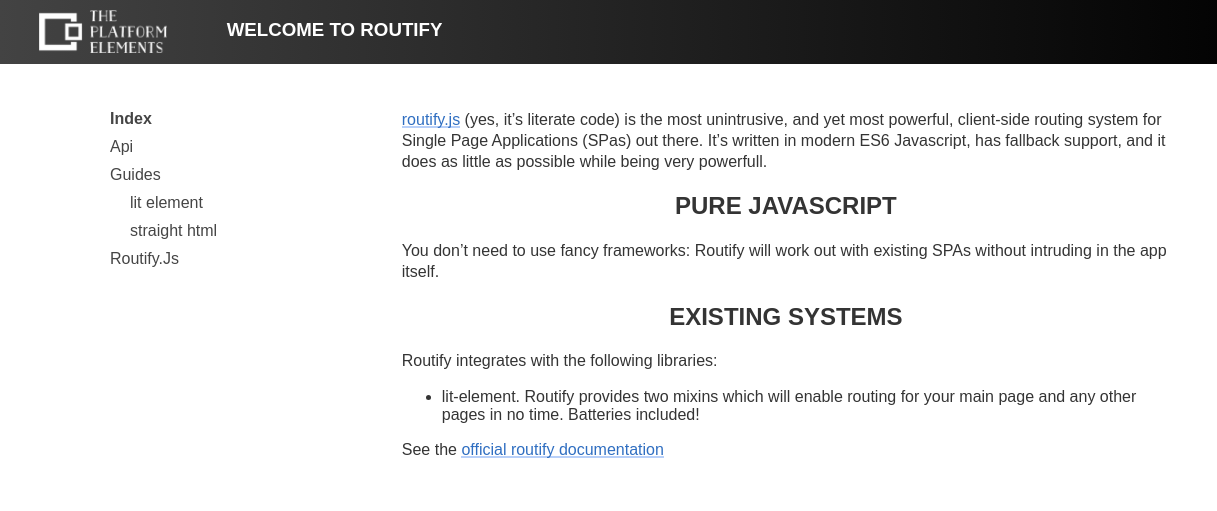
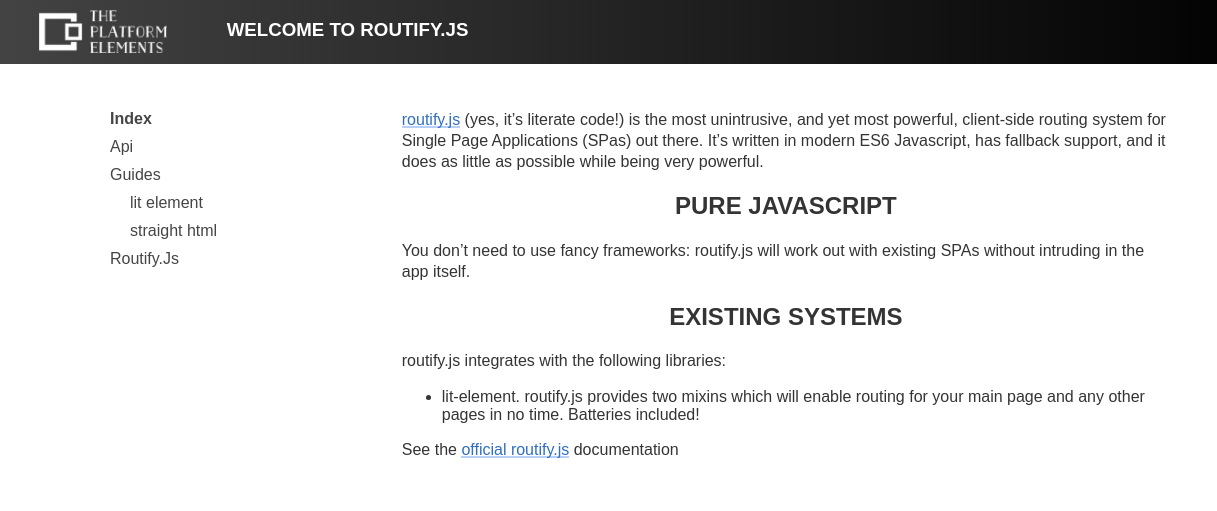
Before and after one commit to mobily-enterprises/routify, a website: page docs/index.html in a window 1280 px wide. Shown: the top 511 px of the page, 0-1217 px from the left. Drawn offline with Linux system fonts and the light colour scheme.

Commit message:
More docs fixes

```diff
--- a/docs/index.html
+++ b/docs/index.html
@@ -3,7 +3,7 @@
 
 <html>
 <head>
-  <title>Welcome to Routify</title>
+  <title>Welcome to routify.js</title>
   <meta http-equiv="content-type" content="text/html; charset=UTF-8">
   <link rel="stylesheet" media="all" href="public/stylesheets/normalize.css" />
   <link rel="stylesheet" media="all" href="tpe.css" />
@@ -14,7 +14,7 @@
         <div class="topbar">
           <div id="logo" alt="TPE">
           </div>
-          <h3>Welcome to Routify</h3>
+          <h3>Welcome to routify.js</h3>
           <!-- <img id="logo" src="/images/TPE_logo_white.png" height="60px" alt="TPE" > -->
           <div class="links">
             <a href="https://github.com/mobily-enterprises/tpe" target="_blank" title="View on GitHub">
@@ -89,28 +89,28 @@
         <div class="contentPage">
 
 
-            <p><a href="routify.html">routify.js</a> (yes, it’s literate code) is the most unintrusive, and yet most powerful, client-side routing system for
+            <p><a href="routify.html">routify.js</a> (yes, it’s literate code!) is the most unintrusive, and yet most powerful, client-side routing system for
 Single Page Applications (SPas) out there.
 It’s written in modern ES6 Javascript, has fallback support, and it does as little as possible
-while being very powerfull.</p>
+while being very powerful.</p>
 <h2 id="pure-javascript">Pure Javascript</h2>
 
 
 
 
-            <p>You don’t need to use fancy frameworks: Routify will work out with existing
+            <p>You don’t need to use fancy frameworks: routify.js will work out with existing
 SPAs without intruding in the app itself.</p>
 <h2 id="existing-systems">Existing systems</h2>
 
 
 
 
-            <p>Routify integrates with the following libraries:</p>
+            <p>routify.js integrates with the following libraries:</p>
 <ul>
-<li>lit-element. Routify provides two mixins which will enable routing for your main page
+<li>lit-element. routify.js provides two mixins which will enable routing for your main page
 and any other pages in no time. Batteries included!</li>
 </ul>
-<p>See the <a href="https://mobily-enterprises.github.io/routify/">official routify documentation</a></p>
+<p>See the <a href="https://mobily-enterprises.github.io/routify/">official routify.js</a> documentation</p>
 
 
 
```
Also changed, not shown: docs/routify.html (+7 -7 lines), routify.js (+7 -7 lines), README.md.
